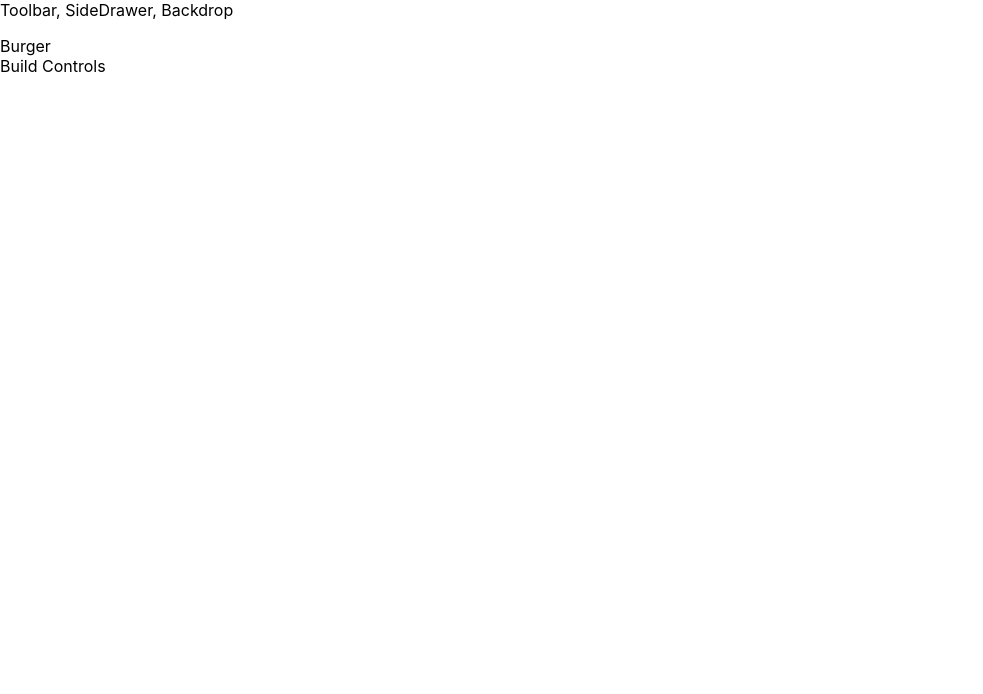
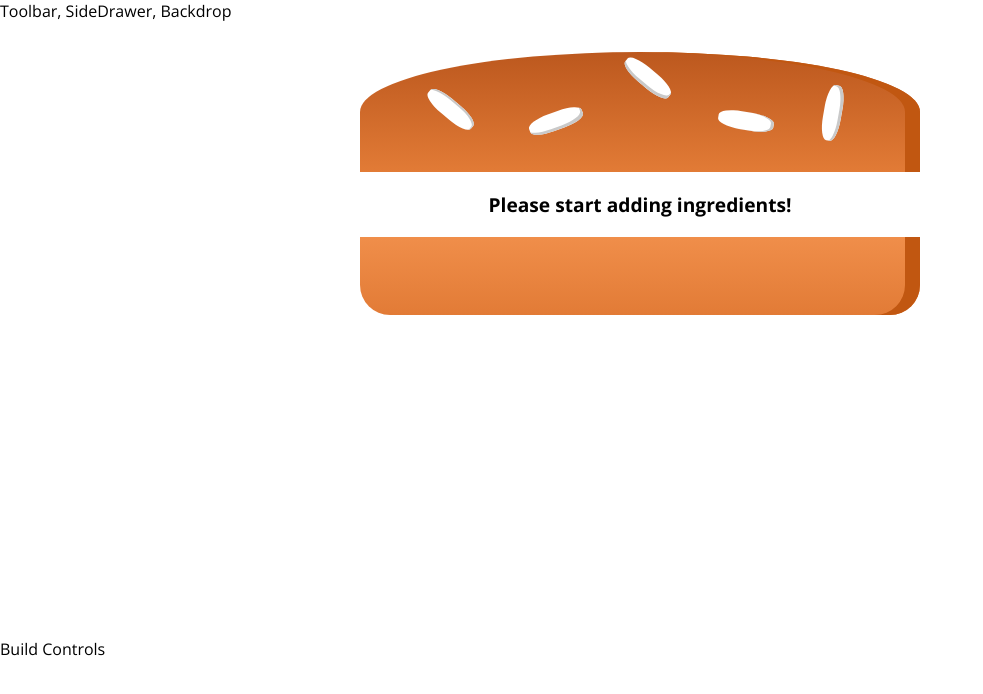
Before and after one commit to kwadwoatta/react-burger-app, a React (Create React App) app: page / in a window 1280 px wide. Shown: the top 694 px of the page, without its empty margins (0-983 px from the left). Built offline with nearby package versions, Linux system fonts and the light colour scheme.

Commit message:
Added burger ingredients

```diff
--- a/package.json
+++ b/package.json
@@ -3,6 +3,7 @@
   "version": "0.1.0",
   "private": true,
   "dependencies": {
+    "prop-types": "^15.7.2",
     "react": "^16.8.6",
     "react-dom": "^16.8.6",
     "react-scripts": "2.1.8"
--- a/public/index.html
+++ b/public/index.html
@@ -22,6 +22,7 @@
       work correctly both with client-side routing and a non-root public URL.
       Learn how to configure a non-root public URL by running `npm run build`.
     -->
+    <link href="https://fonts.googleapis.com/css?family=Open+Sans:400,700" rel="stylesheet">
     <title>My Burger</title>
   </head>
   <body>
--- a/src/components/Burger/Burger.js
+++ b/src/components/Burger/Burger.js
@@ -0,0 +1,31 @@
+import React from 'react';
+
+import classes from './Burger.module.css';
+import BurgerIngredient from './BurgerIngredient/BurgerIngredient'
+
+const burger = props => {
+    let transformedIngredients = Object.keys(props.ingredients)
+        .map(ingKey => {
+            return [...Array(props.ingredients[ingKey])].map((_, i) => {
+                return <BurgerIngredient key={ingKey + i} type={ingKey}/>
+            })
+        })
+        .reduce((arr, el) => {
+            return arr.concat(el)
+        }, [])
+        console.log(transformedIngredients)
+
+        if (transformedIngredients.length === 0) {
+            transformedIngredients = <p>Please start adding ingredients!</p>
+        }
+
+    return (
+        <div className={classes.Burger}>
+            <BurgerIngredient type='bread-top'/>
+            {transformedIngredients}
+            <BurgerIngredient type='bread-bottom'/>
+        </div>
+    );
+};
+
+export default burger;
--- /dev/null
+++ b/src/components/Burger/Burger.module.css
@@ -0,0 +1,30 @@
+.Burger {
+    width: 100%;
+    margin: auto;
+    height: 250px;
+    overflow: scroll;
+    text-align: center;
+    font-weight: bold;
+    font-size: 1.2rem;
+}
+
+@media (min-width: 500px) and (min-height: 400px) {
+    .Burger {
+        width: 350px;
+        height: 300px;
+    }
+}
+
+@media (min-width: 500px) and (min-height: 401px) {
+    .Burger {
+        width: 450px;
+        height: 400px;
+    }
+}
+
+@media (min-width: 1000px) and (min-height: 700px) {
+    .Burger {
+        width: 700px;
+        height: 600px;
+    }
+}
--- a/src/components/Burger/BurgerIngredient/BurgerIngredient.js
+++ b/src/components/Burger/BurgerIngredient/BurgerIngredient.js
@@ -0,0 +1,53 @@
+import React, { Component } from 'react';
+import PropTypes from 'prop-types';
+
+import classes from './BurgerIngredient.module.css'
+
+class BurgerIngredient extends Component  {
+
+    render() {
+        let ingredient = null;
+
+        switch(this.props.type) {
+
+            case ('bread-bottom'):
+                ingredient = <div className={classes.BreadBottom}></div>;
+                break;
+
+            case ('bread-top'):
+                ingredient = (
+                    <div className={classes.BreadTop}>
+                        <div className={classes.Seeds1}></div>
+                        <div className={classes.Seeds2}></div>
+                    </div>
+                )
+                break;
+
+            case ('meat'):
+                ingredient = <div className={classes.Meat}></div>;
+                break;
+
+            case ('cheese'):
+                ingredient = <div className={classes.Cheese}></div>;
+                break;
+
+            case ('salad'):
+                ingredient = <div className={classes.Salad}></div>;
+                break;
+
+            case ('bacon'):
+                ingredient = <div className={classes.Bacon}></div>
+                break;
+
+            default:
+                ingredient = null
+        }
+        return  ingredient;
+    }
+}
+
+BurgerIngredient.propTypes = {
+    type: PropTypes.string.isRequired
+}
+
+export default BurgerIngredient;
--- a/src/containers/BurgerBuilder/BurgerBuilder.js
+++ b/src/containers/BurgerBuilder/BurgerBuilder.js
@@ -1,12 +1,21 @@
 import React, { Component } from 'react';
 
-import Aux from '../../hoc/Auxiliary'
+import Aux from '../../hoc/Auxiliary';
+import Burger from '../../components/Burger/Burger';
 
 class BurgerBuilder extends Component {
+
+    state = {
+        salad: 0,
+        bacon: 0,
+        cheese: 0,
+        meat: 0
+    }
+
     render() {
         return (
             <Aux>
-                <div>Burger</div>
+                <Burger ingredients={this.state}/>
                 <div>Build Controls</div>
             </Aux>
         )
--- a/src/index.css
+++ b/src/index.css
@@ -1,14 +1,5 @@
 body {
   margin: 0;
   padding: 0;
-  font-family: -apple-system, BlinkMacSystemFont, "Segoe UI", "Roboto", "Oxygen",
-    "Ubuntu", "Cantarell", "Fira Sans", "Droid Sans", "Helvetica Neue",
-    sans-serif;
-  -webkit-font-smoothing: antialiased;
-  -moz-osx-font-smoothing: grayscale;
+  font-family: "Open Sans", sans-serif;
 }
-
-code {
-  font-family: source-code-pro, Menlo, Monaco, Consolas, "Courier New",
-    monospace;
-}
```
Also changed, not shown: 1 other file (tests, documents, lock files or other folders).
